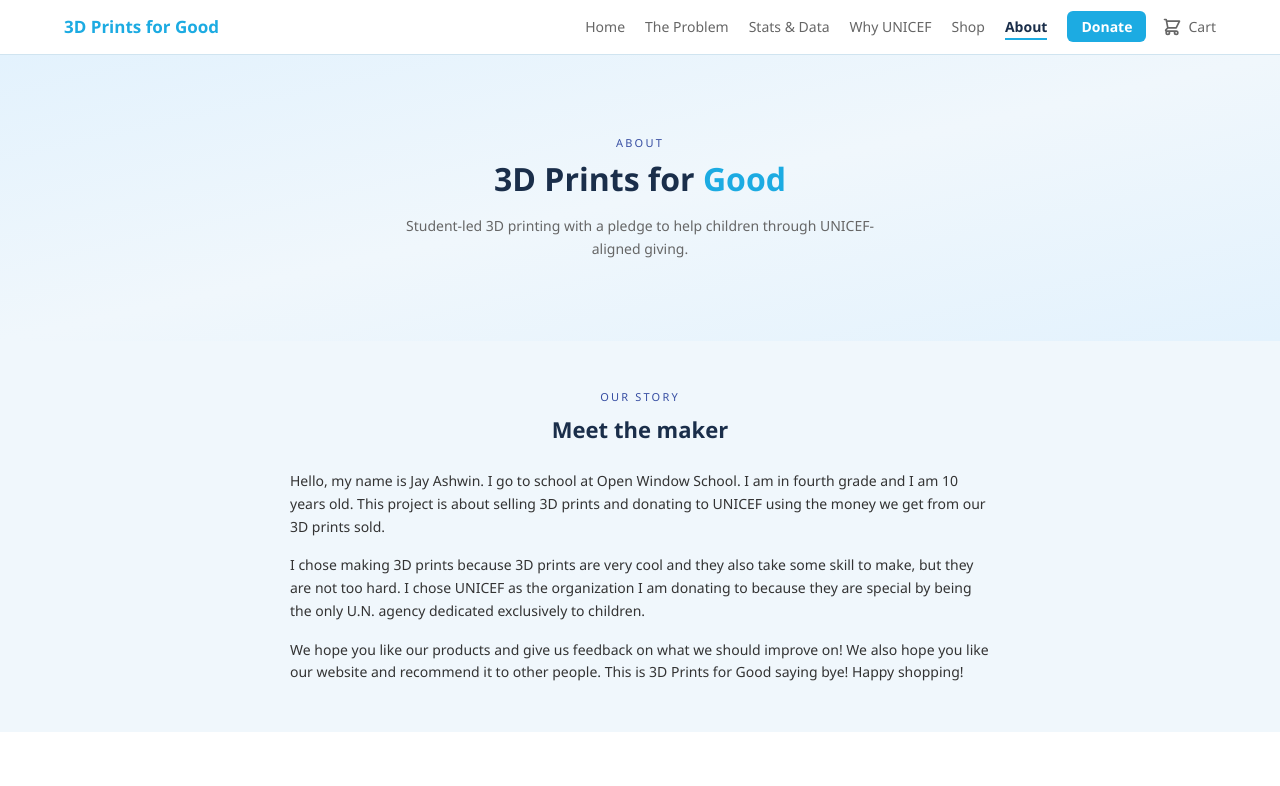
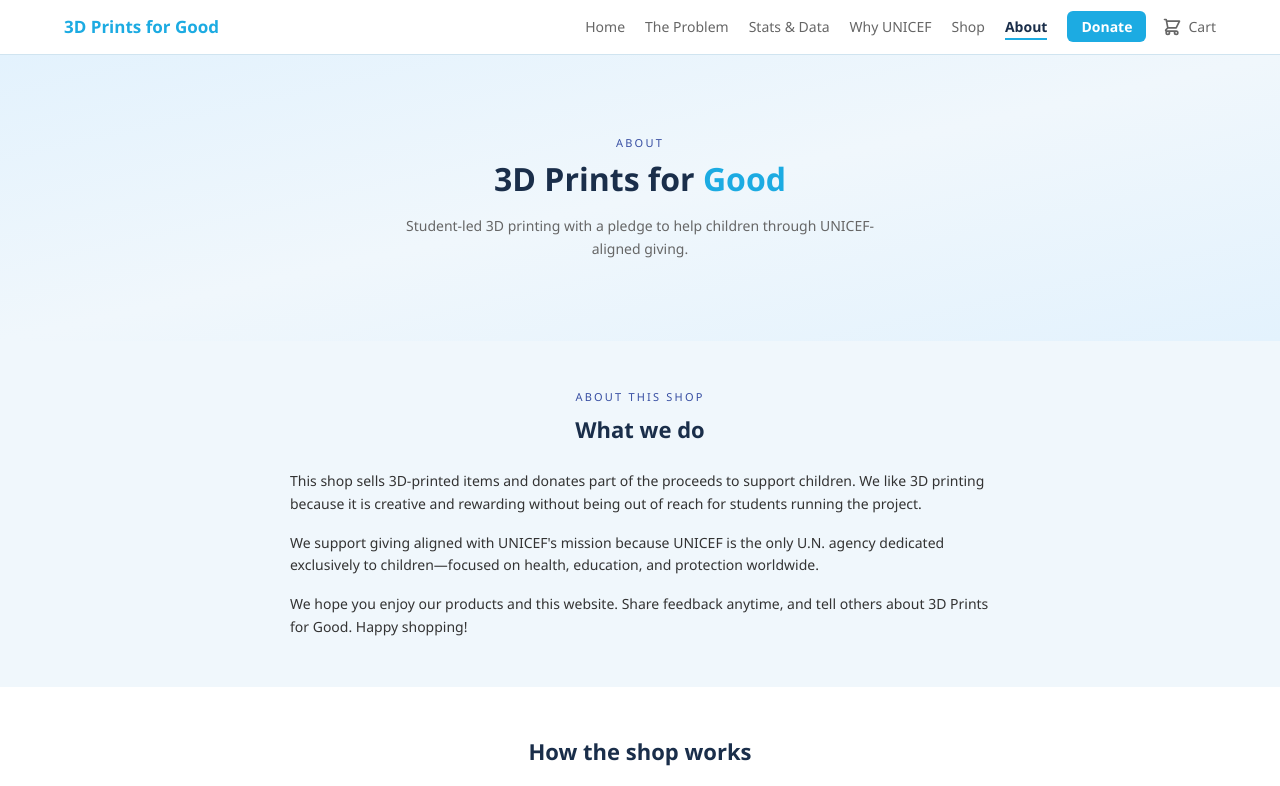
Before and after one commit to jayashwin16-ctrl/unicef-3d-print-shop, a React (Vite) app: page /about in a window 1280 px wide. Shown: the top 786 px of the page. Built offline with nearby package versions, Linux system fonts and the light colour scheme.

Commit message:
Remove personal name and school from About page.
Use generic student-led copy while keeping shop mission and forms.

Co-authored-by: Cursor <cursoragent@cursor.com>

```diff
--- a/src/pages/About.tsx
+++ b/src/pages/About.tsx
@@ -25,28 +25,26 @@ export default function About() {
         subtitle="Student-led 3D printing with a pledge to help children through UNICEF-aligned giving."
       />
 
-      <Section label="Our story" title="Meet the maker">
+      <Section label="About this shop" title="What we do">
         <div className="mx-auto max-w-[700px] space-y-4 text-sm leading-relaxed text-[#333]">
           <p>
-            Hello, my name is Jay Ashwin. I go to school at Open Window School. I am in fourth grade
-            and I am 10 years old. This project is about selling 3D prints and donating to UNICEF
-            using the money we get from our 3D prints sold.
+            This shop sells 3D-printed items and donates part of the proceeds to support children.
+            We like 3D printing because it is creative and rewarding without being out of reach for
+            students running the project.
           </p>
           <p>
-            I chose making 3D prints because 3D prints are very cool and they also take some skill to
-            make, but they are not too hard. I chose UNICEF as the organization I am donating to
-            because they are special by being the only U.N. agency dedicated exclusively to
-            children.
+            We support giving aligned with UNICEF&apos;s mission because UNICEF is the only U.N.
+            agency dedicated exclusively to children—focused on health, education, and protection
+            worldwide.
           </p>
           <p>
-            We hope you like our products and give us feedback on what we should improve on! We also
-            hope you like our website and recommend it to other people. This is 3D Prints for Good
-            saying bye! Happy shopping!
+            We hope you enjoy our products and this website. Share feedback anytime, and tell others
+            about 3D Prints for Good. Happy shopping!
           </p>
         </div>
       </Section>
 
-      <Section title="How the shop works today" alt>
+      <Section title="How the shop works" alt>
         <div className="mx-auto max-w-[700px] space-y-4 text-sm leading-relaxed text-[#333]">
           <p>
             Every item in our shop is 3D-printed in durable PLA. We pledge about{" "}
```
